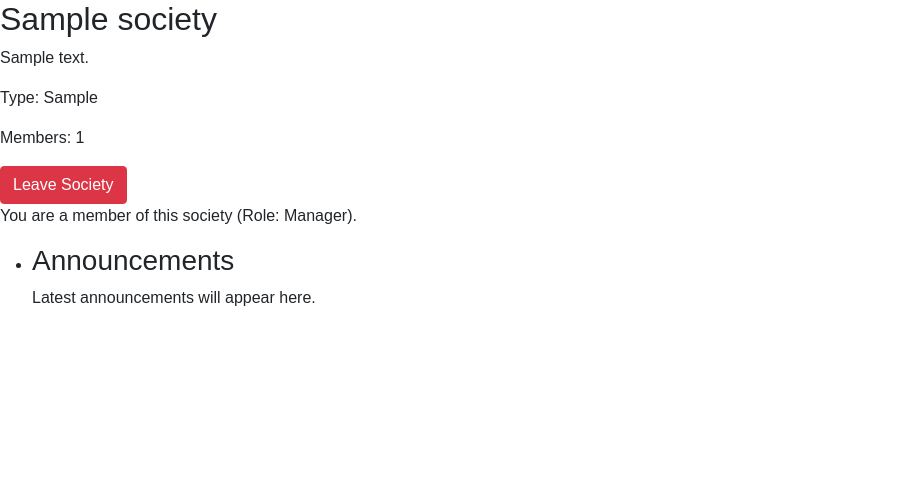
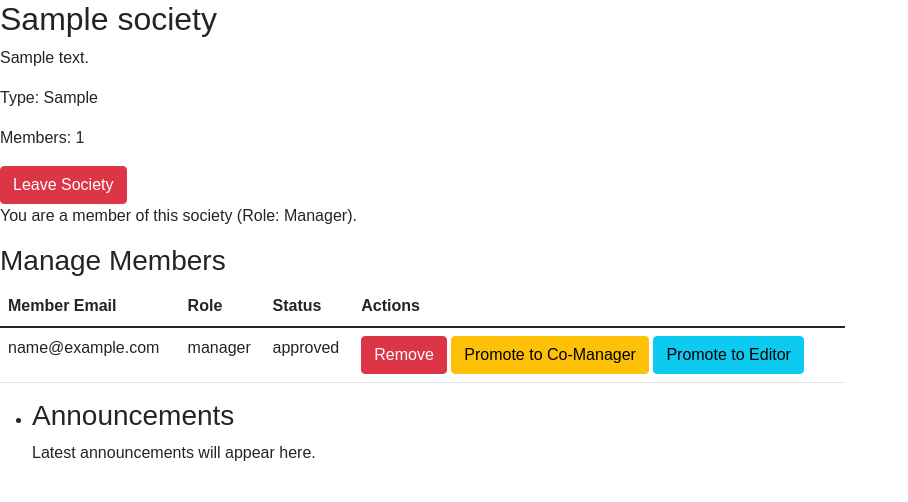
Before and after one commit to Euniceverse/StackOverseas, a Django app: page /societies/1/ in a window 1280 px wide. Shown: the part 298-800 px from the top of the page, without its empty margins (0-908 px from the left). Run offline with Django 5.2, Linux system fonts and the light colour scheme; a user stored in the database is signed in; tables that the repository leaves empty hold one stand-in row (values such as "Sample post").

Commit message:
Add manage member to the individual society page

```diff
--- a/apps/societies/templates/society_page.html
+++ b/apps/societies/templates/society_page.html
@@ -12,11 +12,8 @@
 <p>Members: {{ society.members_count }}</p>
 
 {% if user.is_authenticated %}
-
     {% if membership %}
-
         {% if membership.status == 'approved' %}
-            <!-- The user is approved and can leave the society -->
             <form action="{% url 'leave_society' society.id %}" method="POST" style="display:inline;">
               {% csrf_token %}
               <button type="submit" class="btn btn-danger">
@@ -29,34 +26,92 @@
             <p class="text-muted">Your membership application is pending.</p>
 
         {% elif membership.status == 'rejected' %}
+
             <p class="text-danger">Your application was rejected.</p>
+
         {% endif %}
-
     {% else %}
-        <!-- The user is logged in but not a member yet -->
         <p>You are not a member of this society.</p>
-        <a href="{% url 'join_society' society.id %}" class="btn btn-primary">Join Society</a>
+        <a href="{% url 'join_society' society.id %}" class="btn btn-primary">
+            Join Society
+        </a>
     {% endif %}
-
 {% else %}
-    <!-- The user is not logged in at all -->
-    <p>You are not logged in.
-       <a href="{% url 'log_in' %}?next={% url 'society_page' society.id %}">Log in</a>
-       to join or leave this society.
+    <p>
+      You are not logged in.
+      <a href="{% url 'log_in' %}?next={% url 'society_page' society.id %}">Log in</a> to join or leave this society.
     </p>
 {% endif %}
 
+
+{% if is_manager %}
+<h3>Manage Members</h3>
+<table class="table">
+  <thead>
+    <tr>
+      <th>Member Email</th>
+      <th>Role</th>
+      <th>Status</th>
+      <th>Actions</th>
+    </tr>
+  </thead>
+  <tbody>
+    {% for membership in memberships %}
+    <tr>
+      <td>{{ membership.user.email }}</td>
+      <td>{{ membership.role }}</td>
+      <td>{{ membership.status }}</td>
+      <td>
+        <!-- Approve membership if pending -->
+        {% if membership.status == 'pending' %}
+        <form action="{% url 'update_membership' society.id membership.user.id %}"
+              method="post" style="display:inline;">
+          {% csrf_token %}
+          <button class="btn btn-success" name="action" value="approve">
+            Approve
+          </button>
+        </form>
+        {% endif %}
+
+        <!-- Remove Member -->
+        <form action="{% url 'update_membership' society.id membership.user.id %}"
+              method="post" style="display:inline;">
+          {% csrf_token %}
+          <button class="btn btn-danger" name="action" value="remove">
+            Remove
+          </button>
+        </form>
+
+        <!-- Promote to Co-Manager -->
+        <form action="{% url 'update_membership' society.id membership.user.id %}"
+              method="post" style="display:inline;">
+          {% csrf_token %}
+          <button class="btn btn-warning" name="action" value="promote_co_manager">
+            Promote to Co-Manager
+          </button>
+        </form>
+
+        <!-- Promote to Editor -->
+        <form action="{% url 'update_membership' society.id membership.user.id %}"
+              method="post" style="display:inline;">
+          {% csrf_token %}
+          <button class="btn btn-info" name="action" value="promote_editor">
+            Promote to Editor
+          </button>
+        </form>
+      </td>
+    </tr>
+    {% endfor %}
+  </tbody>
+</table>
+{% endif %}
+
 <!-- If user is manager/co_manager/editor + approved, show "Manage Society" and "Create Event" -->
-{% if user_membership.role in 'manager co_manager editor' and user_membership.status == 'approved'%}
-
-       <a href="{% url 'manage_society' society.id %}" class="btn btn-warning">
+{% if user_membership.role in 'manager co_manager editor' and user_membership.status == 'approved' %}
+        <a href="{% url 'manage_society' society.id %}" class="btn btn-warning">
             Manage This Society
         </a>
-
-        <a href="#"
-            id="createEventLink"
-            class="btn btn-primary"
-            data-create-event-url="{% url 'event_create' society.id %}">
+        <a href="{% url 'event_create' society.id %}" class="btn btn-primary">
             Create Event
         </a>
 
@@ -118,7 +173,6 @@
             {% endfor %}
             </ul>
         </div>
-
 {% endif %}
 {% endblock %}
 
--- a/apps/societies/views.py
+++ b/apps/societies/views.py
@@ -477,6 +477,8 @@ def society_page(request, society_id):
     society = get_object_or_404(Society, id=society_id)
     widgets = Widget.objects.filter(society=society).order_by("position")
 
+    memberships = Membership.objects.filter(society=society).select_related("user")
+
     membership = None
     is_member = False
     is_manager = False
@@ -485,7 +487,16 @@ def society_page(request, society_id):
         membership = Membership.objects.filter(society=society, user=request.user).first()
         if membership and membership.status == MembershipStatus.APPROVED:
             is_member = True
+
         if society.manager == request.user:
+            is_manager = True
+
+        if Membership.objects.filter(
+            society=society,
+            user=request.user,
+            role__in=[MembershipRole.MANAGER, MembershipRole.CO_MANAGER],
+            status=MembershipStatus.APPROVED
+        ).exists():
             is_manager = True
 
     if not is_member:
@@ -497,6 +508,7 @@ def society_page(request, society_id):
         "membership": membership,
         "is_member": is_member,
         "is_manager": is_manager,
+        "memberships": memberships,
     }
     return render(request, "society_page.html", context)
 
```
Also changed, not shown: apps/societies/templates/society_page_broken.html (+18 -0 lines).
